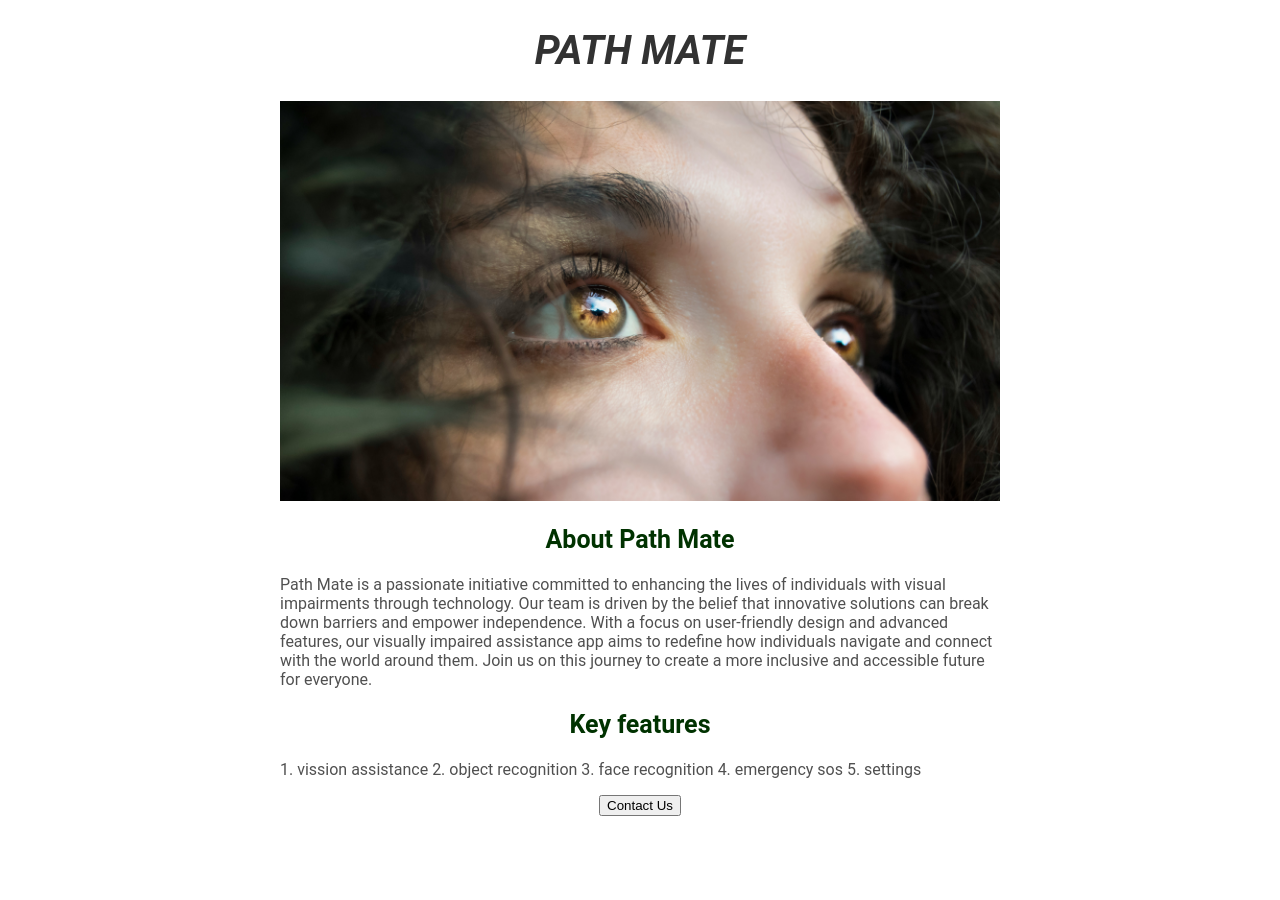
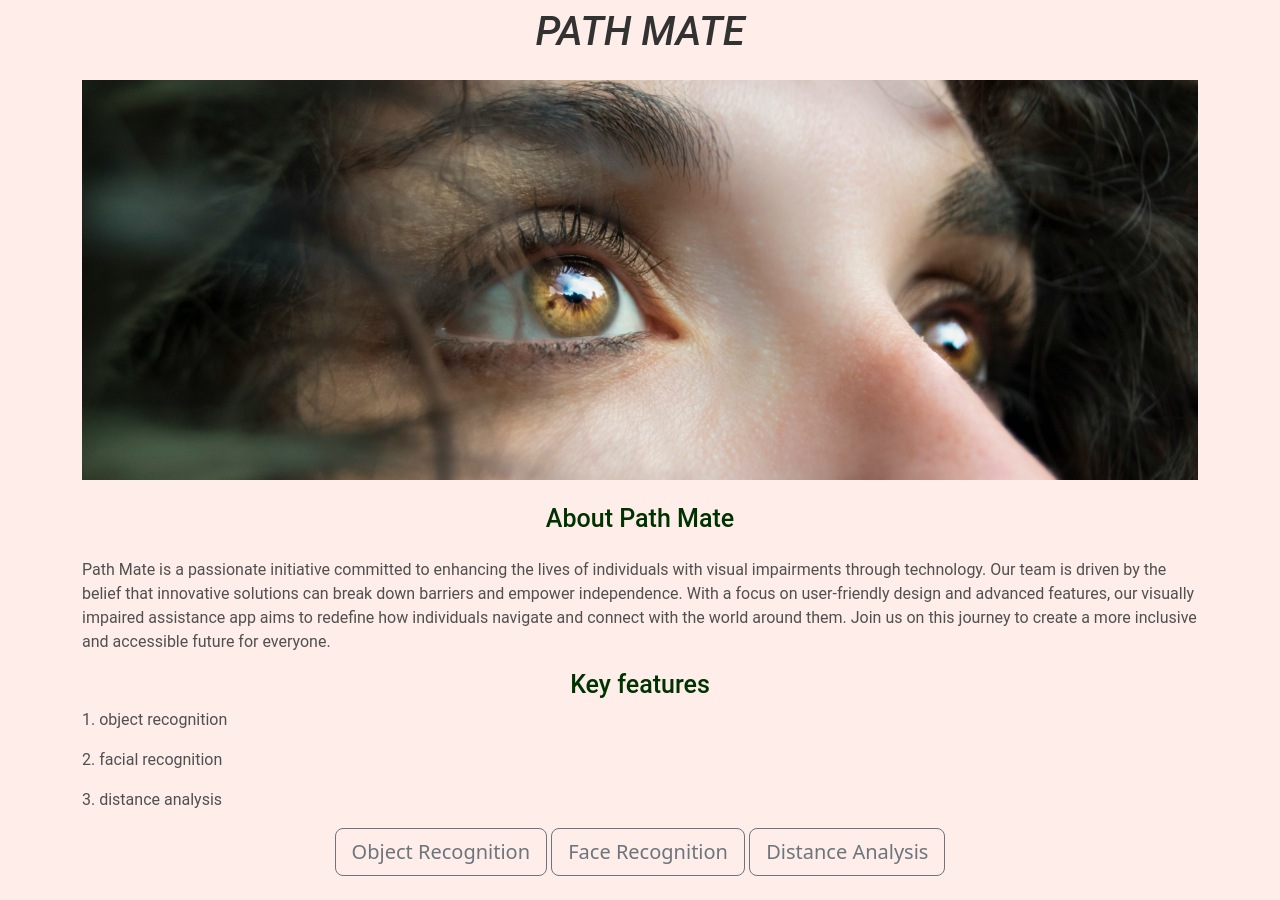
Before and after one commit to pygul/path-mate, a Flask app: page / in a window 1280 px wide. Before the commit the page ends 816 px from the top, so only its background shows below. Run offline with Flask 3, Linux system fonts and the light colour scheme.

Commit message:
Initial commit

```diff
--- a/app.py
+++ b/app.py
@@ -1,4 +1,4 @@
-from flask import Flask, render_template
+from flask import Flask, render_template, request
 
 app = Flask(__name__)
 
@@ -8,5 +8,50 @@ def hello_world():
   return render_template('home.html')
 
 
+@app.route("/object_detection")
+def obj():
+  return render_template('obj.html')
+
+
+@app.route("/face_recognition")
+def face():
+  return render_template('face.html')
+
+
+@app.route("/distance_analysis")
+def dis():
+  return render_template('dis.html')
+
+
+@app.route("/process_object", methods=["POST"])
+def process_object():
+  if 'image' in request.files:
+    image_file = request.files['image']
+    # You can save it to a specific location, process it, etc.
+    return "Image received and processing started!"
+  else:
+    return "No image selected."
+
+
+@app.route("/process_face", methods=["POST"])
+def process_face():
+  if 'image' in request.files:
+    image_file = request.files['image']
+    # Process the image for face recognition
+    return "Image received for face recognition!"
+  else:
+    return "No image selected for face recognition."
+
+
+@app.route("/process_distance", methods=["POST"])
+def process_distance():
+  if 'image' in request.files:
+    image_file = request.files['image']
+    # Process the image for distance analysis
+    return "Image received for distance analysis!"
+  else:
+    return "No image selected for distance analysis."
+
+
 if __name__ == "__main__":
   app.run(host='0.0.0.0', debug=True)
--- a/templates/home.html
+++ b/templates/home.html
@@ -2,7 +2,16 @@
 <html>
   <head>
     <title>PathMate</title>
+    <meta charset="utf-8">
+    <meta name="viewport" content="width=device-width, initial-scale=1">
+    <link href="https://cdn.jsdelivr.net/npm/bootstrap@5.3.2/dist/css/bootstrap.min.css" rel="stylesheet" integrity="sha384-T3c6CoIi6uLrA9TneNEoa7RxnatzjcDSCmG1MXxSR1GAsXEV/Dwwykc2MPK8M2HN" crossorigin="anonymous">
     <style>
+      body {
+          background-color: #FEEDE9;
+      }
+
+
+
       h1 {
         font-family: Roboto;
         font-size: 40px;
@@ -38,27 +47,34 @@
 
 
     </style>
+
   </head>
 
   <body>
-    <div id="container">
-      <h1>PATH MATE</h1>
+    <div class="container">
+      <h1 class="text-center mt-2 mb-4" >PATH MATE</h1>
       <img id="banner" src="https://71f14010-2d9d-4b5e-bf13-85150d042f08-00-2lkf3m50zyxqn.sisko.replit.dev/static/banner.jpg" >
 
-      <h2>About Path Mate</h2>
+      <h2 class = "text-center mt-4 mb-4">About Path Mate</h2>
       <p>
         Path Mate is a passionate initiative committed to enhancing the lives of individuals with visual impairments through technology. Our team is driven by the belief that innovative solutions can break down barriers and empower independence. With a focus on user-friendly design and advanced features, our visually impaired assistance app aims to redefine how individuals navigate and connect with the world around them. Join us on this journey to create a more inclusive and accessible future for everyone.
       </p>
-      <h2>Key features</h2>
+      <h2 class = "text-center">Key features</h2>
+
       <p>
-        1. vission assistance
-        2. object recognition
-        3. face recognition
-        4. emergency sos
-        5. settings
+        1. object recognition
       </p>
-      <div style="text-align:center;">
-        <button>Contact Us</button>
+      <p>
+        2. facial recognition
+      </p>
+      <p>
+        3. distance analysis
+      </p>
+      <div class="text-center mb-4">
+        <a href="{{ url_for('obj') }}" class="btn btn-outline-secondary btn-lg mr-4 ml-4">Object Recognition</a>
+        <a href="{{ url_for('face') }}" class="btn btn-outline-secondary btn-lg mr-4 ml-4">Face Recognition</a>
+        <a href="{{ url_for('dis') }}" class="btn btn-outline-secondary btn-lg mr-4 ml-4">Distance Analysis</a>
+
       </div>
     </div>
   </body>
```
Also changed, not shown: templates/dis.html (added, +24 -0 lines), templates/face.html (added, +24 -0 lines), templates/obj.html (added, +26 -0 lines), uploads/gta.jpeg (added).
